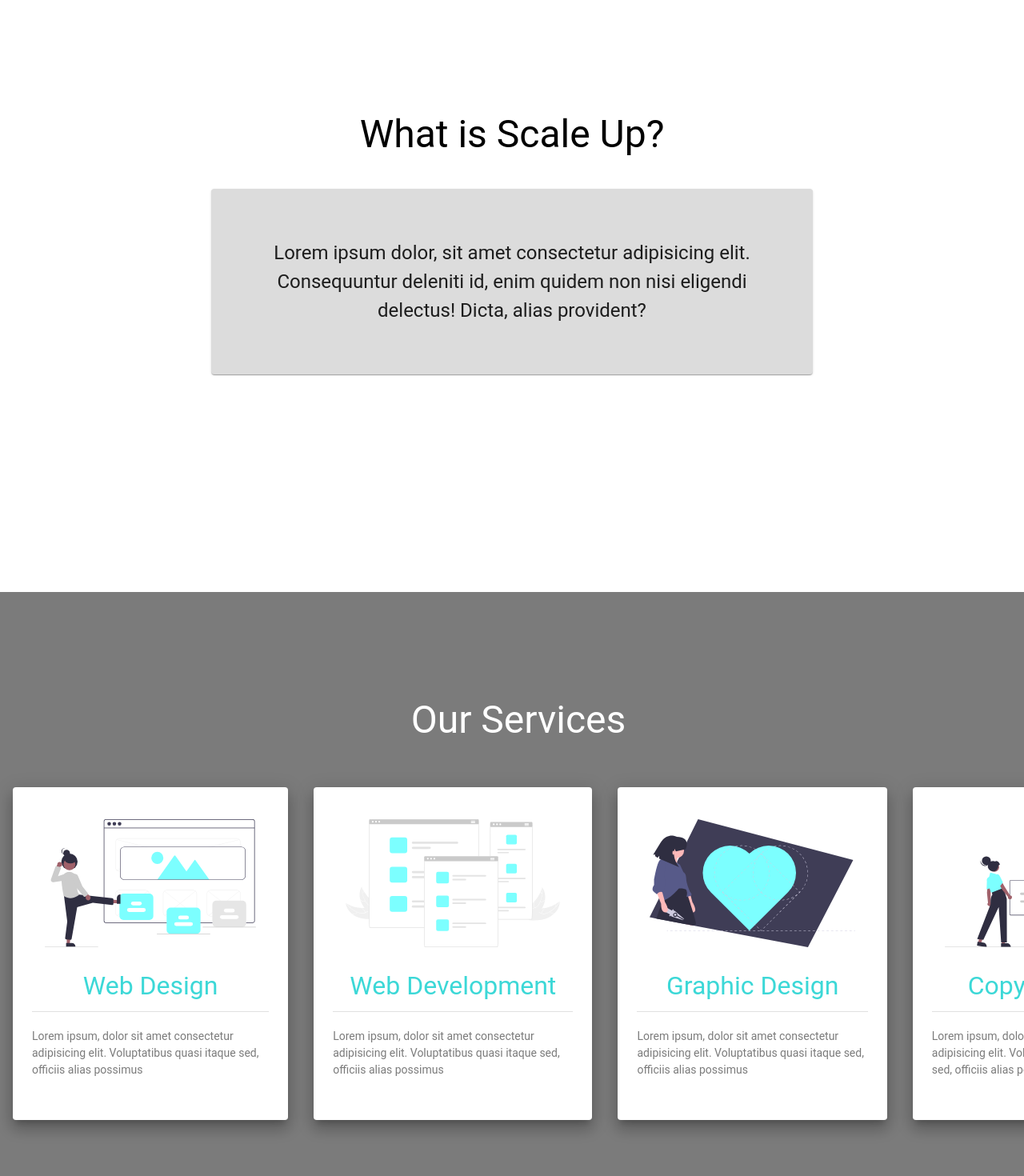
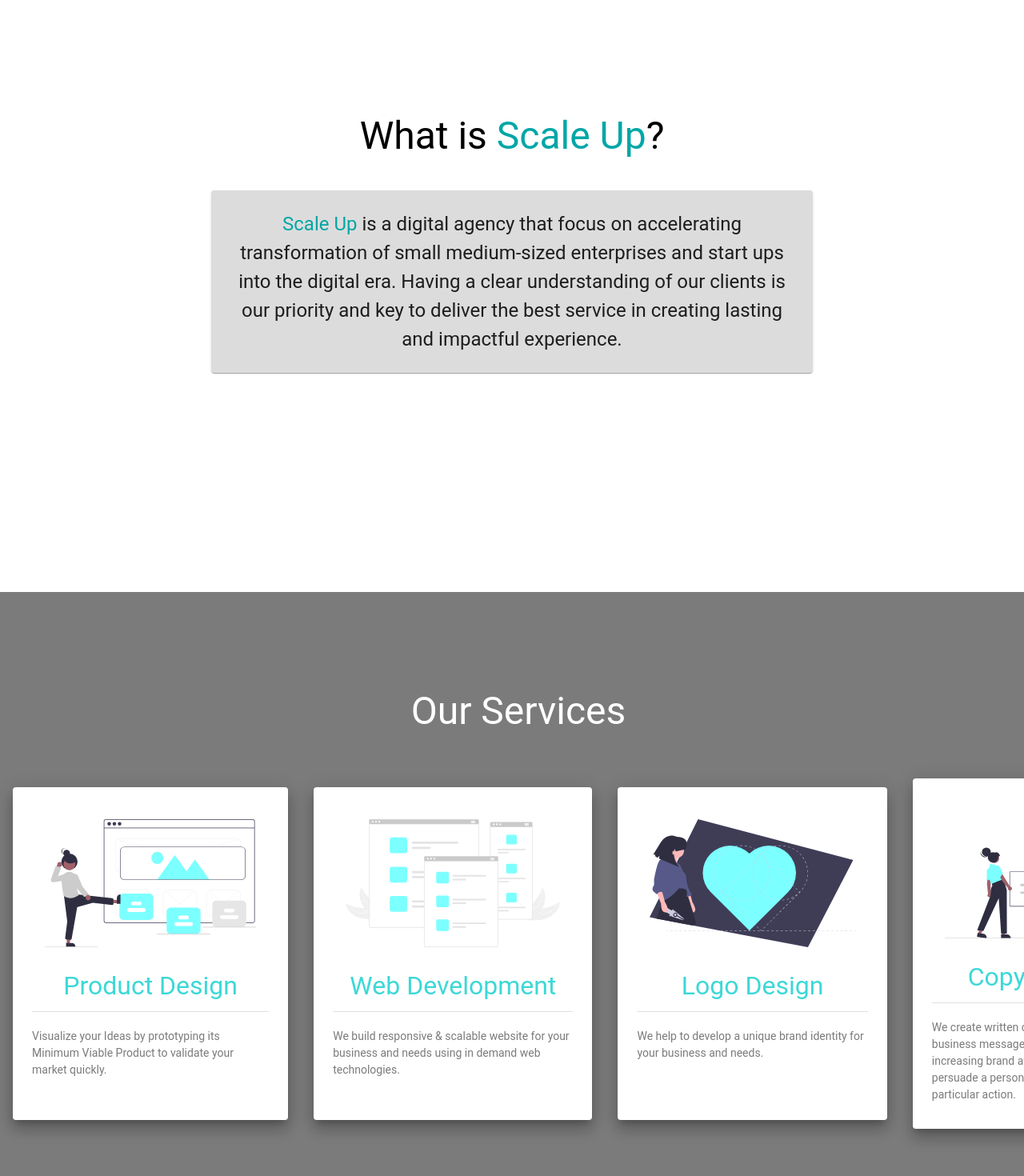
Before and after one commit to PrunesLand/scale-up, a React (Create React App) app: page / in a window 1280 px wide. Shown: the part 940-2410 px from the top of the page at 80% size. Built offline with nearby package versions, Linux system fonts and the light colour scheme; a web font is replaced by a local one.

Commit message:
added more content

```diff
--- a/src/Components/CTA/Contact.js
+++ b/src/Components/CTA/Contact.js
@@ -1,4 +1,4 @@
-import { Typography } from '@material-ui/core'
+import { Button, Typography } from '@material-ui/core'
 import { Box } from '@mui/system'
 import React from 'react'
 import collab from '../../Images/undraw/collab.svg'
@@ -22,16 +22,16 @@
                         <Typography className={classes.text}>Follow us on Instagram!</Typography>
                         <Box className={classes.contactWrapper}>
                             <img src={instagram} alt="instagram logo" className={classes.logo} />
-                            <Typography variant='body1'>@scaleupOfficial</Typography>
+                            <Typography variant='body1'>@scaleup.official</Typography>
                         </Box>
                     </Box>
                     <Box className={classes.wrapper}>
                         <Typography className={classes.text}>Contact our whatsapp business number!</Typography>
                         <Box className={classes.contactWrapper}>
                             <img src={whatsapp} alt="whatsapp logo" className={classes.logo} />
-                            <Typography variant='body1'>+62 000 000</Typography>
-
+                            <Typography variant='body1'>+62 856 9229 3738</Typography>
                         </Box>
+                        <Button href='https://wa.me/6285692293738' target='_blank' disableRipple variant='contained' className={classes.whatsappButton}>Contact Us Now</Button>
                     </Box>
                 </Box>
             </Box>
--- a/src/Components/CTA/styles.js
+++ b/src/Components/CTA/styles.js
@@ -18,14 +18,18 @@
         [theme.breakpoints.up('md')]: {
             flexDirection: 'row',
         },
+        alignItems: 'center'
 
     },
     header: {
         display: 'flex',
-        flexDirection: 'column',
         justifyContent: 'center',
-        alignItems: 'center',
-        padding: '0 3rem'
+        width: '100%',
+        [theme.breakpoints.up('sm')]: {
+            padding: '0 3rem',
+            width: '50%',
+            justifyContent: 'end',
+        }
     },
     title: {
         fontSize: theme.typography.h4.fontSize,
@@ -41,7 +45,11 @@
     },
     contactInfo: {
         display: 'flex',
-        flexDirection: 'column'
+        flexDirection: 'column',
+        width: '100%',
+        [theme.breakpoints.up('md')]: {
+            width: '50%',
+        }
     },
     logo: {
         height: theme.spacing(3),
@@ -63,7 +71,12 @@
         justifyContent: 'left'
     },
     text: {
-        fontSize: theme.typography.h6.fontSize
+        fontSize: theme.typography.h6.fontSize,
+
+    },
+    whatsappButton: {
+        width: theme.spacing(20),
+        backgroundColor: '#51c960'
     }
 
 }))
--- a/src/Components/Footer/Footer.js
+++ b/src/Components/Footer/Footer.js
@@ -16,12 +16,12 @@
                         <img src={whatsapp} alt="whatsapp logo" className={classes.icon} />
                         <img src={instagram} alt="instagram logo" className={classes.icon} />
                     </Box>
-                    <Typography>+62 000 000</Typography>
-                    <Typography>@scaleupOfficial</Typography>
+                    <Typography>+62 856 9229 3738</Typography>
+                    <Typography>@scaleup.official</Typography>
                 </Box>
                 <Box className={classes.linkWrp}>
                     <Typography>Made By:</Typography>
-                    <Typography>PrunesLand</Typography>
+                    <Typography  ><a href='https://github.com/PrunesLand' rel="noreferrer" target='_blank' className={classes.github}>PrunesLand</a></Typography>
                 </Box>
             </Box>
             <Divider />
--- a/src/Components/Footer/Styles.js
+++ b/src/Components/Footer/Styles.js
@@ -32,5 +32,12 @@
         paddingRight: theme.spacing(1),
         paddingTop: theme.spacing(1),
         paddingBottom: theme.spacing(1)
+    },
+    github: {
+        color: theme.palette.secondary.main,
+        textDecoration: 'none',
+        '&:hover': {
+            color: theme.palette.primary.main
+        }
     }
 }))
--- a/src/Components/Frame/Frame.js
+++ b/src/Components/Frame/Frame.js
@@ -6,7 +6,7 @@
 import logo from '../../Images/logo.png'
 import { Link } from "react-scroll";
 import { RiMenu5Line } from 'react-icons/ri'
-import iconLogo from '../../Images/iconLogo.png'
+import iconLogo from '../../Images/iconLogo.svg'
 
 const Frame = ({ children }) => {
 
--- a/src/Components/Hero/styles.js
+++ b/src/Components/Hero/styles.js
@@ -30,7 +30,7 @@
             margin: '0 15rem',
             textAlign: 'center',
         },
-        [theme.breakpoints.up('sm')]: {
+        [theme.breakpoints.between('sm', "md")]: {
             fontSize: theme.typography.h4.fontSize,
             margin: '0 5rem',
             textAlign: 'center',
--- a/src/Components/Identity/Identity.js
+++ b/src/Components/Identity/Identity.js
@@ -1,20 +1,22 @@
-import { Card, Typography } from '@material-ui/core'
+import { Card, Typography, useTheme } from '@material-ui/core'
 import { Box } from '@material-ui/core'
 import React from 'react'
 import { styles } from './styles'
 import Fade from 'react-reveal/Fade';
+
 const Identity = () => {
 
+    const theme = useTheme()
     const classes = styles()
     return (
         <Box className={classes.root} >
 
             <Fade bottom delay={500}>
-                <Typography className={classes.title}>What is Scale Up?</Typography>
+                <Typography className={classes.title}>What is <span style={{ color: theme.palette.primary.dark }}>Scale Up</span>?</Typography>
             </Fade>
             <Fade bottom delay={1000}>
                 <Card className={classes.card}>
-                    <Typography className={classes.content}>Lorem ipsum dolor, sit amet consectetur adipisicing elit. Consequuntur deleniti id, enim quidem non nisi eligendi delectus! Dicta, alias provident?</Typography>
+                    <Typography className={classes.content}> <span style={{ color: theme.palette.primary.dark }}>Scale Up</span> is a digital agency that focus on accelerating transformation of small medium-sized enterprises and start ups into the digital era. Having a clear understanding of our clients is our priority and key to deliver the best service in creating lasting and impactful experience.</Typography>
                 </Card>
             </Fade>
 
--- a/src/Components/Identity/styles.js
+++ b/src/Components/Identity/styles.js
@@ -29,14 +29,14 @@
     content: {
         fontSize: theme.typography.h6.fontSize,
         textAlign: 'left',
-        padding: theme.spacing(2),
+        padding: theme.spacing(1),
         [theme.breakpoints.up('sm')]: {
             fontSize: theme.typography.h5.fontSize,
             textAlign: 'center',
         }
     },
     card: {
-        height: theme.spacing(25),
+
         maxWidth: theme.spacing(90),
         background: theme.palette.secondary.light,
         display: 'flex',
--- a/src/Components/Offerings/Offerings.js
+++ b/src/Components/Offerings/Offerings.js
@@ -23,6 +23,7 @@
                                     <Typography className={classes.cardTitle}>{item.title}</Typography>
                                     <Divider />
                                     <br />
+
                                     <Typography className={classes.cardDesc}>{item.description}</Typography>
                                 </CardContent>
                             </Paper>
--- a/src/Components/Offerings/items.js
+++ b/src/Components/Offerings/items.js
@@ -5,29 +5,29 @@
 export const items = [
     {
         id: 1,
-        title: 'Web Design',
-        description: 'Lorem ipsum, dolor sit amet consectetur adipisicing elit. Voluptatibus quasi itaque sed, officiis alias possimus',
+        title: 'Product Design',
+        description: 'Visualize your Ideas by prototyping its Minimum Viable Product to validate your market quickly.',
         image: webDesign,
         alt: 'Web Designing'
     },
     {
         id: 2,
         title: 'Web Development',
-        description: 'Lorem ipsum, dolor sit amet consectetur adipisicing elit. Voluptatibus quasi itaque sed, officiis alias possimus',
+        description: 'We build responsive & scalable website for your business and needs using in demand web technologies.',
         image: webDev,
         alt: 'Web Developing'
     },
     {
         id: 3,
-        title: 'Graphic Design',
-        description: 'Lorem ipsum, dolor sit amet consectetur adipisicing elit. Voluptatibus quasi itaque sed, officiis alias possimus',
+        title: 'Logo Design',
+        description: 'We help to develop a unique brand identity for your business and needs.',
         image: graphicDesign,
         alt: 'Graphic Design'
     },
     {
         id: 4,
         title: 'Copywritting',
-        description: 'Lorem ipsum, dolor sit amet consectetur adipisicing elit. Voluptatibus quasi itaque sed, officiis alias possimus',
+        description: 'We create written content to deliver your business message effectively by increasing brand awareness and ultimately persuade a person or group to take a particular action.',
         image: typewritting,
         alt: 'Copywritting'
     },
```
Also changed, not shown: src/Images/iconLogo.png (deleted), src/Images/iconLogo.svg (added).
